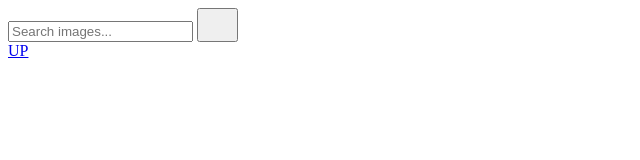
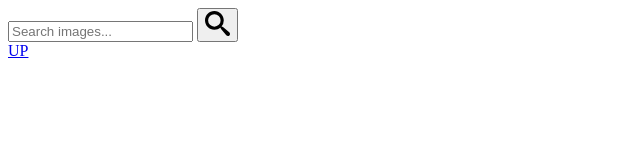
Before and after one commit to Siryi-Oleksandr/Search-images-infinite-scroll, a plain HTML site: page index.html in a window 1280 px wide. Shown: the full height of the page, 0-640 px from the left. Drawn offline with Linux system fonts and the light colour scheme.

Commit message:
Deploying to gh-pages from @ Siryi-Oleksandr/search-images-infinite-scroll@3e0934934c1b7757779da0a712fd5601e2a5d6a8 🚀

```diff
--- a/index.html
+++ b/index.html
@@ -1 +1 @@
-<!DOCTYPE html><html lang="ru"><head><meta charset="utf-8"><meta name="viewport" content="width=device-width, initial-scale=1.0"><title>Page title</title><link rel="stylesheet" href="/goit-js-hw-11/index.d66d29dd.css"><script type="module" src="/goit-js-hw-11/index.bd5ea7aa.js"></script><script src="/goit-js-hw-11/index.b18a90f1.js" nomodule="" defer></script></head><body> <header class="header"> <form class="search-form" id="search-form"> <input type="text" name="searchQuery" autocomplete="off" placeholder="Search images..."> <button class="search-btn" type="submit"> <svg width="25" height="25"> <use href="/goit-js-hw-11/sprite.18cbbb0f.svg#search"></use> </svg> </button> </form> </header> <div id="home"></div> <div class="gallery"></div>  <div id="back-top"> <a href="#home">UP</a> </div> <div id="loading"></div> </body></html>
+<!DOCTYPE html><html lang="ru"><head><meta charset="utf-8"><meta name="viewport" content="width=device-width, initial-scale=1.0"><title>Page title</title><link rel="stylesheet" href="/search-images-infinite-scroll/index.d66d29dd.css"><script type="module" src="/search-images-infinite-scroll/index.bd5ea7aa.js"></script><script src="/search-images-infinite-scroll/index.b18a90f1.js" nomodule="" defer></script></head><body> <header class="header"> <form class="search-form" id="search-form"> <input type="text" name="searchQuery" autocomplete="off" placeholder="Search images..."> <button class="search-btn" type="submit"> <svg width="25" height="25"> <use href="/search-images-infinite-scroll/sprite.18cbbb0f.svg#search"></use> </svg> </button> </form> </header> <div id="home"></div> <div class="gallery"></div>  <div id="back-top"> <a href="#home">UP</a> </div> <div id="loading"></div> </body></html>
```
